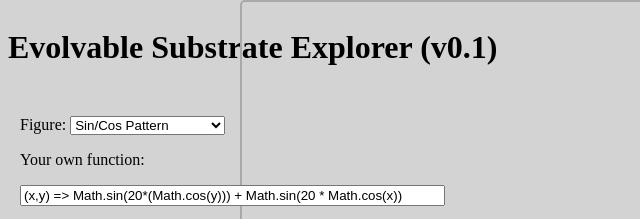
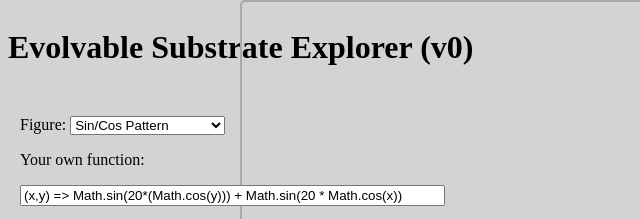
Before and after one commit to mneumann/evolvable-substrate-rs, a plain HTML site: page explorer/index.html in a window 1280 px wide. Shown: the top 219 px of the page, 0-640 px from the left. Drawn offline with Linux system fonts and the light colour scheme.

Commit message:
explorer - Make it v0 instead of v0.1

```diff
--- a/explorer/index.html
+++ b/explorer/index.html
@@ -4,7 +4,7 @@
 </head>
 <body style="background-color: lightgray;">
   <div style="position: absolute;">
-    <h1>Evolvable Substrate Explorer (v0.1)</h1>
+    <h1>Evolvable Substrate Explorer (v0)</h1>
   </div>
   <div style="width: 100%; height: 100%;">
     <div style="margin: auto; width: 800px; height: 800px; position: relative; top: 50%; -webkit-transform: translateY(-50%); -ms-transform: translateY(-50%); transform: translateY(-50%);">
```
